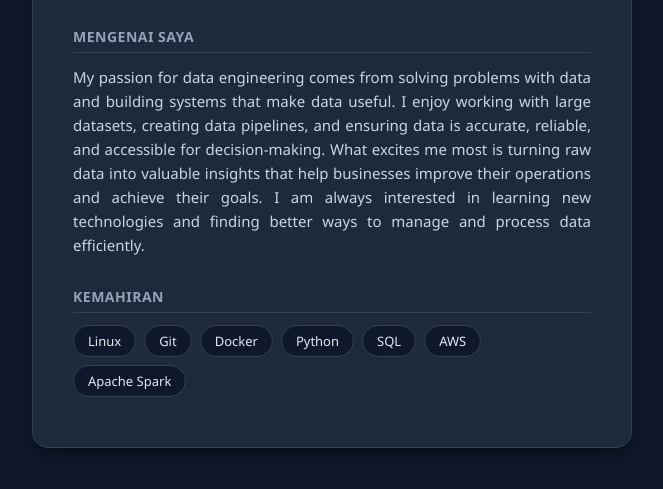
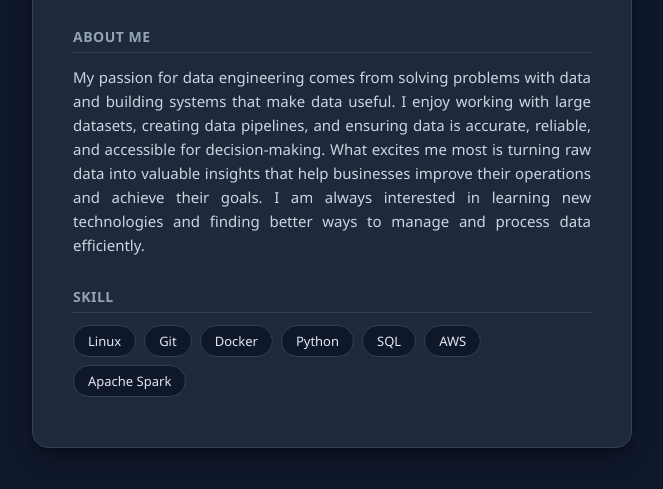
Before and after one commit to sharil10/sharil10.github.io, a plain HTML site: page index.html in a window 1280 px wide. Shown: the part 285-774 px from the top of the page, without its empty margins (308-971 px from the left). Drawn offline with Linux system fonts and the light colour scheme.

Commit message:
Laman portfolio pertama

```diff
--- a/index.html
+++ b/index.html
@@ -120,12 +120,12 @@
             <div class="role">Data Engineering</div>
         </div>
 
-        <div class="section-title">Mengenai Saya</div>
+        <div class="section-title">About Me</div>
         <p class="about-text">
             My passion for data engineering comes from solving problems with data and building systems that make data useful. I enjoy working with large datasets, creating data pipelines, and ensuring data is accurate, reliable, and accessible for decision-making. What excites me most is turning raw data into valuable insights that help businesses improve their operations and achieve their goals. I am always interested in learning new technologies and finding better ways to manage and process data efficiently.
         </p>
 
-        <div class="section-title">Kemahiran</div>
+        <div class="section-title">Skill</div>
         <div class="skills-container">
             <div class="skill-tag">Linux</div>
             <div class="skill-tag">Git</div>
```
